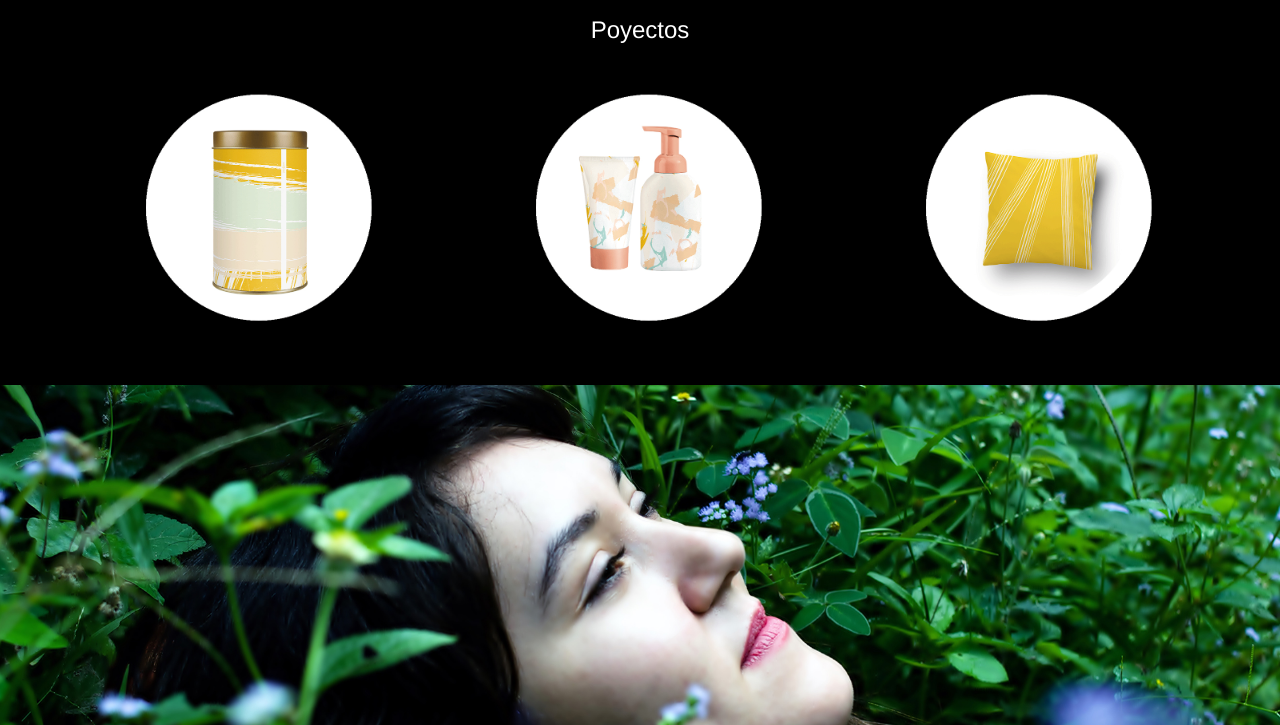
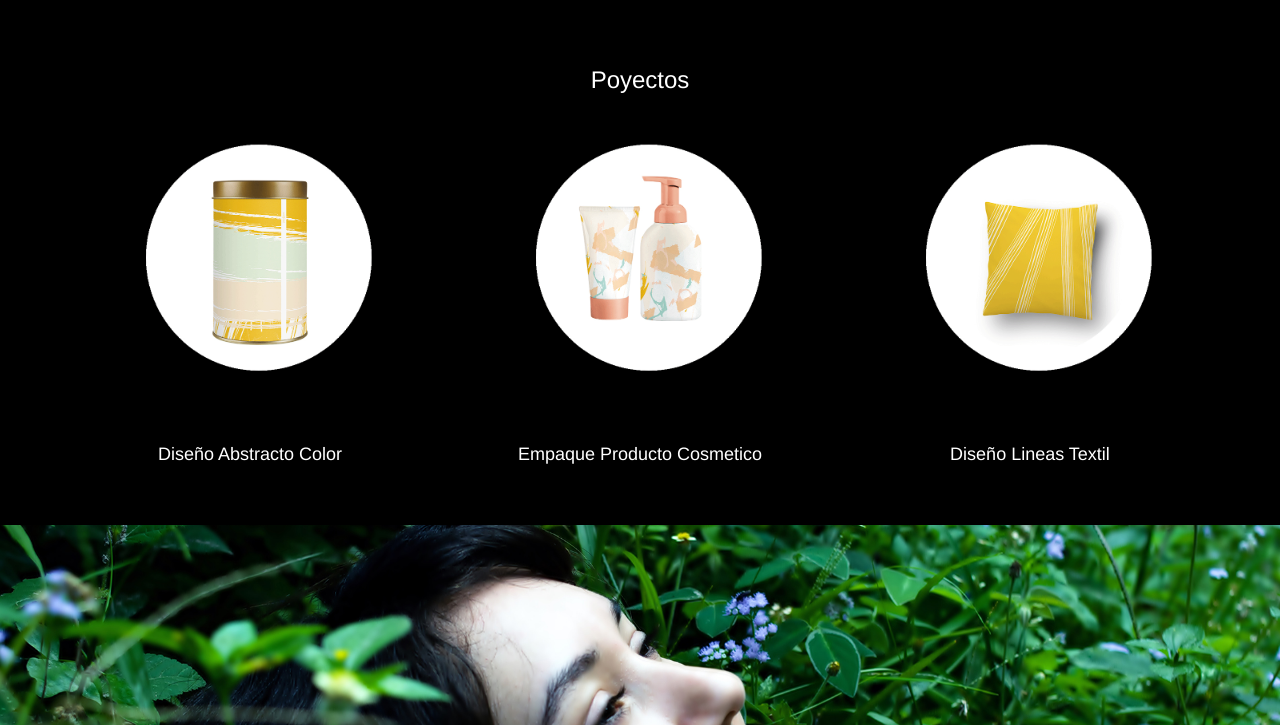
Before and after one commit to Michellekiu/moonlightestudio, a plain HTML site: page views/Abigail.html in a window 1280 px wide. Shown: the part 900-1625 px from the top of the page. Drawn offline with Linux system fonts and the light colour scheme.

Commit message:
Descripciones de imagenes

```diff
--- a/css/styleabigail.css
+++ b/css/styleabigail.css
@@ -42,6 +42,12 @@ padding: 0 !important;
   color: white;
 
 }
+.descripcion{
+  color: white;
+  text-align: center;
+  font-weight: 10pt;
+
+
 
 }
 .content-section-a{
--- a/views/Abigail.html
+++ b/views/Abigail.html
@@ -115,16 +115,19 @@
        <div class="col-md-4 img-hover">
          <div class="imagen">
           <img src="../images/img5.png" class="img-fluid">
+        <h4 class="descripcion">Diseño Abstracto Color </h4>
         </div>
       </div>
       <div class="col-md-4 img-hover" >
        <div class="imagen">
         <img src="../images/img6.png" class="img-fluid">
+        <h4 class="descripcion">Empaque Producto Cosmetico</h4>
       </div>
     </div>
     <div class="col-md-4 img-hover">
      <div class="imagen">
       <img src="../images/img7.png" class="img-fluid">
+      <h4 class="descripcion">Diseño Lineas Textil</h4>
   </div>
         </div>
         </div>
```
